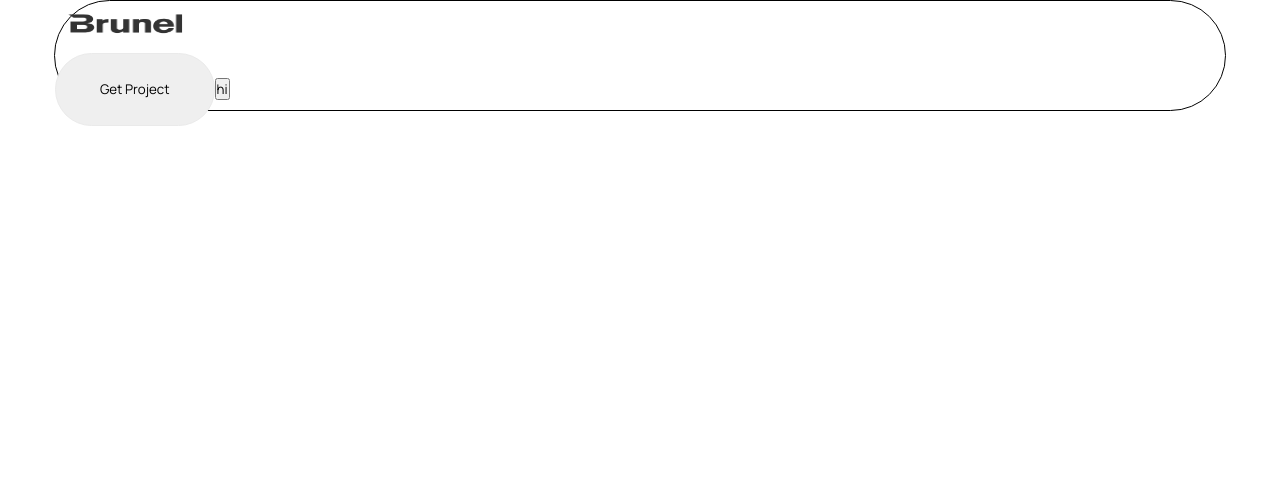
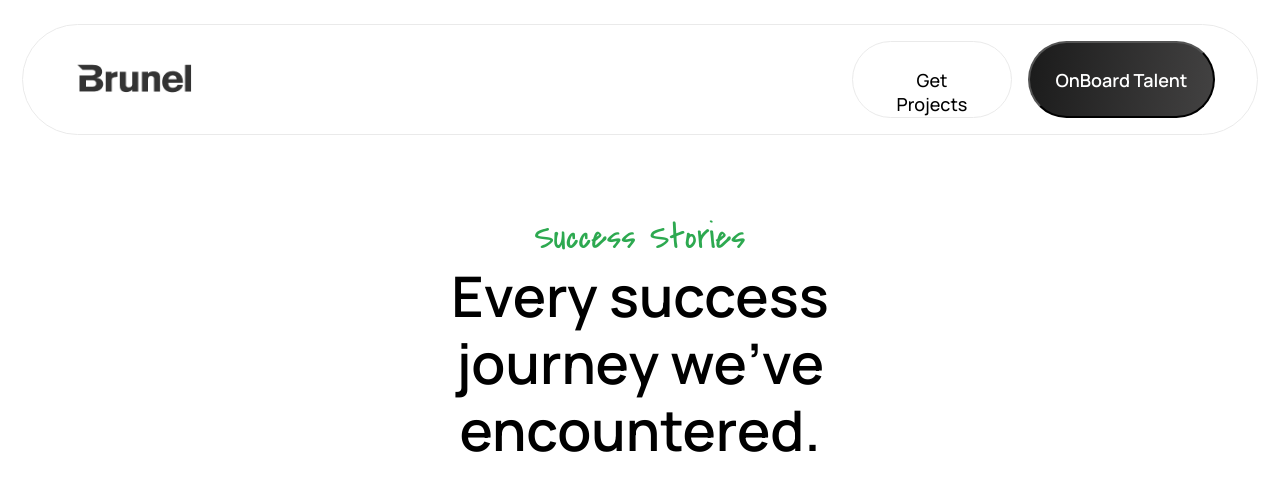
Before and after one commit to Parthos5/thence_brunel, a React (Vite) app in the folder brunel/: page / in a window 1280 px wide. Shown: the top 490 px of the page. Built offline with nearby package versions, Linux system fonts and the light colour scheme.

Commit message:
hero done

```diff
--- a/brunel/src/Components/MainNavbar/MainNavbar.css
+++ b/brunel/src/Components/MainNavbar/MainNavbar.css
@@ -1,29 +1,69 @@
 .mainNavbarDiv {
   width: 100vw;
-  height: 52.632vh;
+  height: 26.632vh;
   display: flex;
   justify-content: center;
 }
 
 .mainNavbarRect {
-  width: 91.579vw;
-  /* border: 1px solid #eaeaea; */
-  border: 1px solid black;
+  margin-top: 24px;
+  column-gap: 45vw;
+  width: 96.579vw;
+  border: 1px solid #eaeaea;
+  /* border: 1px solid black; */
   padding: 16.97px, 20.89px, 16.97px, 52.22px;
   border-radius: 65.28px;
   height: 111.17px;
+  display: flex;
+  align-items: center;
+  justify-content: space-around;
 }
 
 .burnelLogo {
   width: 127.94px;
-  height: 47.39px;
+  height: 60.39px;
   padding: 7.86px 0.17px 9.03px 6.78px;
+  cursor: pointer;
+}
+
+.mainNavCta {
+  display: flex;
+  align-items: center;
+  column-gap: 15.7px;
 }
 
 .getProjectsBtn {
   width: 12.471vw;
-  height: Hug (77.22px) px;
+  height: 77.22px;
+  font-size: 1.125em;
+  font-weight: 500;
   padding: 26.11px 41.78px 26.11px 41.78px;
   border-radius: 107.06px;
   border: 1.31px solid #eaeaea;
+  background: var(--white);
+  cursor: pointer;
+  transition: background 0.3s ease;
 }
+
+.getProjectsBtn:hover {
+  background: #f1f1f1;
+}
+
+.onboardBtn {
+  width: 14.671vw;
+  height: 77.22px;
+  border-radius: 107.06px;
+  /* padding: 26.11px 49.61px 26.11px 41.78px; */
+  background: linear-gradient(97.55deg, #1c1c1c 2.63%, #454444 105.2%),
+    linear-gradient(0deg, #1c1c1c, #1c1c1c);
+  font-weight: 600;
+  font-size: 1.125em;
+  color: var(--white);
+  cursor: pointer;
+  transition: background 0.3s ease;
+}
+
+.onboardBtn:hover {
+  background: linear-gradient(97.55deg, #1c1c1c 2.63%, #454444 105.2%),
+    linear-gradient(0deg, #4e4e4e, #4e4e4e);
+}
--- a/brunel/src/Components/MainNavbar/MainNavbar.jsx
+++ b/brunel/src/Components/MainNavbar/MainNavbar.jsx
@@ -1,11 +1,17 @@
-import React from 'react'
-import './MainNavbar.css'
-import burnelLogo from '../../assets/burnelLogo.png'
+import React from "react";
+import "./MainNavbar.css";
+import burnelLogo from "../../assets/burnelLogo.png";
 
 export default function MainNavbar() {
   return (
-    <div className='mainNavbarDiv'>
-      <div className="mainNavbarRect"><img className="burnelLogo" src={burnelLogo} alt="" /><div className="mainNavCta"><button className='getProjectsBtn'>Get Project</button><button>hi</button></div></div>
+    <div className="mainNavbarDiv">
+      <div className="mainNavbarRect">
+        <img className="burnelLogo" src={burnelLogo} alt="" />
+        <div className="mainNavCta">
+          <button className="getProjectsBtn">Get Projects</button>
+          <button className="onboardBtn">OnBoard Talent</button>
+        </div>
+      </div>
     </div>
-  )
+  );
 }
--- a/brunel/src/Pages/Home/Home.css
+++ b/brunel/src/Pages/Home/Home.css
@@ -0,0 +1,25 @@
+.heroHead{
+    display: flex;
+    flex-direction: column;
+    align-items: center;
+}
+
+.graceText{
+    font-family:"Covered By Your Grace", cursive;
+    font-size: 2.25em;
+    color: var(--green);
+    text-align: center;
+}
+
+.heroHeadMain{
+    font-weight: 600;
+    font-size: 3.5em;
+    width: 39.237vw;
+    line-height: 67.2px;
+    text-align: center;
+}
+
+.subHeroDiv{
+    display: flex;
+
+}
--- a/brunel/src/Pages/Home/Home.jsx
+++ b/brunel/src/Pages/Home/Home.jsx
@@ -1,11 +1,22 @@
-import React from 'react'
-import './Home.css'
-import MainNavbar from '../../Components/MainNavbar/MainNavbar'
+import React from "react";
+import "./Home.css";
+import MainNavbar from "../../Components/MainNavbar/MainNavbar";
 
 export default function Home() {
   return (
     <div>
       <MainNavbar />
+      <div className="heroSect">
+        <div className="heroHead">
+          <div className="graceText">Success Stories</div>
+          <div className="heroHeadMain">Every success journey we've encountered.</div>
+        </div>
+
+        <div className="subHeroDiv">
+          <div className="subHeroStats"></div>
+          <div className="subHeroExplore"></div>
+        </div>
+      </div>
     </div>
-  )
+  );
 }
--- a/brunel/src/index.css
+++ b/brunel/src/index.css
@@ -1,4 +1,5 @@
 @import url('https://fonts.googleapis.com/css2?family=Manrope:wght@200..800&display=swap');
+@import url('https://fonts.googleapis.com/css2?family=Covered+By+Your+Grace&family=Manrope:wght@200..800&display=swap');
 * {
   margin: 0;
   padding: 0;
@@ -17,7 +18,8 @@ li {
 :root {
   --poppins: "Montserrat", sans-serif;
   --lato: "Montserrat", sans-serif;
-  --taskBtn:#44924C;
+  --green:#2DA950;
+  --white:#FFFFFF;
   --default: #0F172A
 }
 
```
